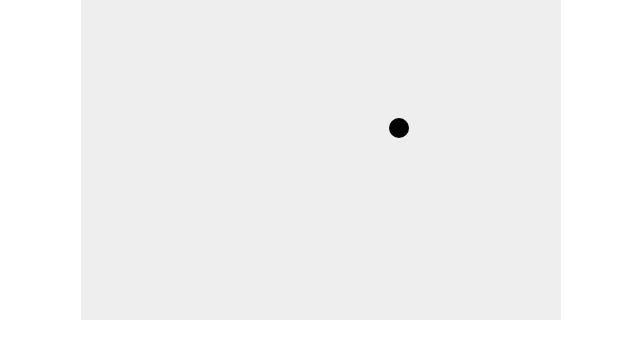
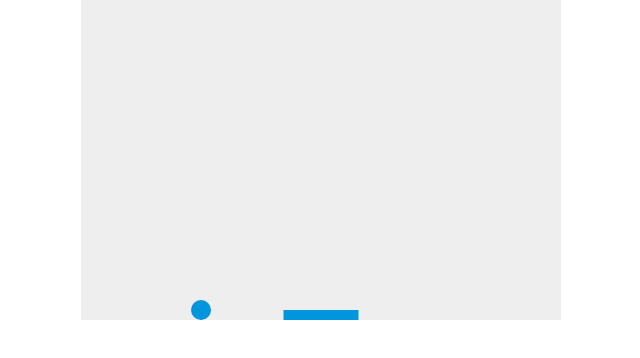
Before and after one commit to Kirp/reviewing-canvas-basics, a website: page index.html in a window 1280 px wide. Shown: the whole page, without its empty margins (319-959 px from the left). Drawn offline with Linux system fonts and the light colour scheme.

Commit message:
edit gitignore

```diff
--- a/index.html
+++ b/index.html
@@ -10,43 +10,8 @@
     </head>
     <body>
         <canvas id="myCanvas" width="480" height="320"></canvas>
-        <script>
-            // Javascript source code goes here
-            var canvas = document.getElementById("myCanvas");
-            var ctx = canvas.getContext("2d");
 
-            var x = canvas.width/2;
-            var y = canvas.height -30;
-            var dx = 2;
-            var dy = -2;
-            var ballRadius = 10;
+        <script src="simplePong.js"></script>
 
-
-            function drawBall(){
-                ctx.beginPath();
-                ctx.arc(x,y,ballRadius,0,Math.PI*2);
-                ctx.fillStyle = "0095DD";
-                ctx.fill();
-                ctx.closePath();
-            }
-
-            function draw(){
-                //drawing code
-                ctx.clearRect(0,0, canvas.width, canvas.height);
-                drawBall();
-                if(x+dx > canvas.width -ballRadius|| x+dx <ballRadius){
-                    dx = -dx;
-                }
-                if(y+dy > canvas.height -ballRadius || y+dy < ballRadius){
-                    dy = -dy;
-                }
-                x+=dx;
-                y+=dy;
-            }
-
-            setInterval(draw, 10);
-
-
-        </script>
     </body>
 </html>
--- /dev/null
+++ b/simplePong.js
@@ -0,0 +1,94 @@
+// Javascript source code goes here
+var canvas = document.getElementById("myCanvas");
+var ctx = canvas.getContext("2d");
+
+var x = canvas.width/2;
+var y = canvas.height -30;
+var dx = 2;
+var dy = -2;
+var ballRadius = 10;
+
+var paddleHeight = 10;
+var paddleWidth = 75;
+var paddleX = (canvas.width-paddleWidth)/2;
+
+var rightPressed = false;
+var leftPressed = false;
+
+function drawBall(){
+    ctx.beginPath();
+    ctx.arc(x,y,ballRadius,0,Math.PI*2);
+    ctx.fillStyle = "#0095DD";
+    ctx.fill();
+    ctx.closePath();
+}
+
+function drawPaddle() {
+    ctx.beginPath();
+    ctx.rect(paddleX, canvas.height-paddleHeight, paddleWidth, paddleHeight);
+    ctx.fillStyle = "#0095DD";
+    ctx.fill();
+    ctx.closePath();
+}
+
+function draw(){
+    //drawing code
+    ctx.clearRect(0,0, canvas.width, canvas.height);
+    drawBall();
+
+    if(rightPressed){
+        paddleX +=7;
+        if(paddleX + paddleWidth > canvas.width){
+            paddleX = canvas.width- paddleWidth;
+        }
+    }
+
+    if(leftPressed){
+        paddleX -=7;
+        if(paddleX < 0){
+            paddleX = 0;
+        }
+    }
+
+    drawPaddle();
+    if(x+dx > canvas.width -ballRadius|| x+dx <ballRadius){
+        dx = -dx;
+    }
+    if(y+dy < ballRadius){
+        dy = -dy;
+    }else if(y+dy > canvas.height -ballRadius){
+
+        if(x>paddleX && x<paddleX+paddleWidth){
+            dy = -dy;
+        }else {
+
+            //alert("Game Over!");
+            console.log("GAME OVER");
+            clearInterval(interval);
+            //document.location.reload();
+        }
+    }
+    x+=dx;
+    y+=dy;
+}
+
+document.addEventListener("keydown", keyDownHandler, false);
+document.addEventListener("keyup", keyUpHandler, false);
+
+function keyDownHandler(e){
+    if(e.key == "Right" || e.key == "ArrowRight"){
+        rightPressed = true;
+    }else if(e.key == "Left" || e.key == "ArrowLeft"){
+        leftPressed = true;
+    }
+}
+
+function keyUpHandler(e){
+    if(e.key == "Right" || e.key == "ArrowRight"){
+        rightPressed = false;
+    }else if(e.key == "Left" || e.key == "ArrowLeft"){
+        leftPressed = false;
+    }
+}
+
+var interval = setInterval(draw, 10);
```
Also changed, not shown: 1 other file.
